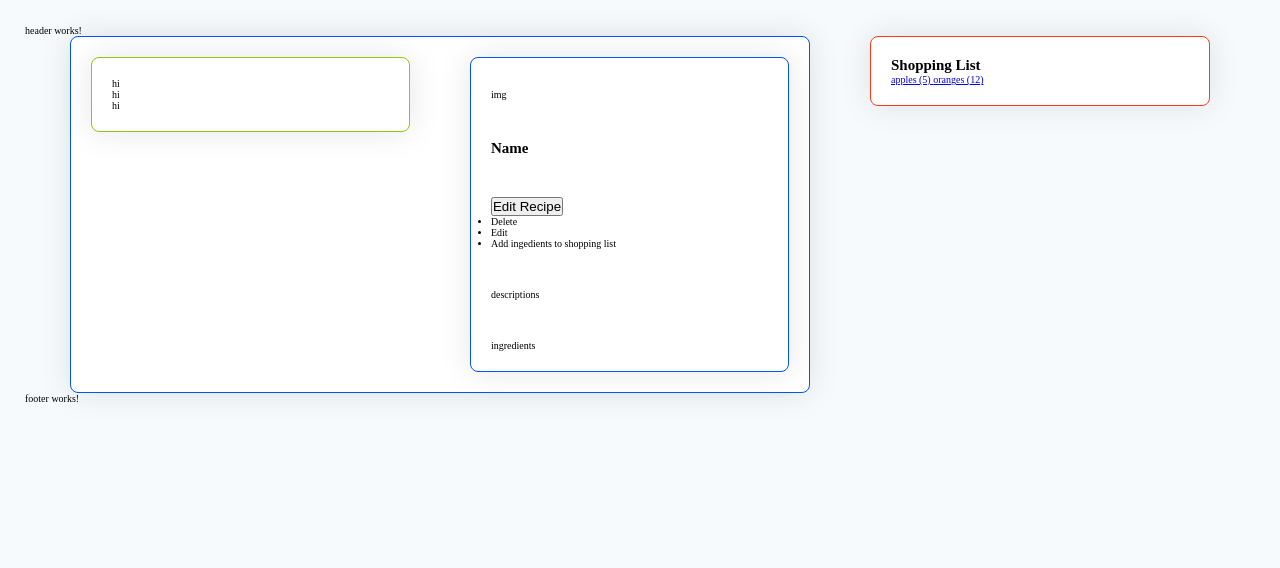
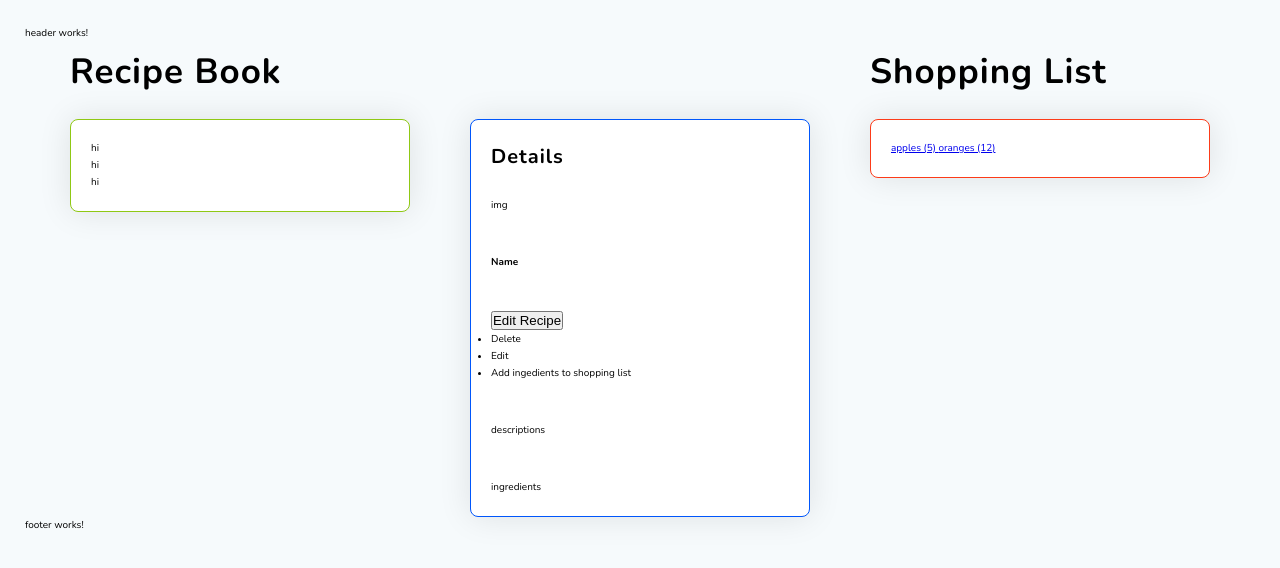
Before and after one commit to scrummish/recipe-app, an Angular app: page / in a window 1280 px wide. Shown: the top 568 px of the page. Built offline with nearby package versions, Linux system fonts and the light colour scheme.

Commit message:
Styled secondary and tertiary headings

```diff
--- a/src/app/recipe-book/recipe-book.component.html
+++ b/src/app/recipe-book/recipe-book.component.html
@@ -1,4 +1,6 @@
-<section class="card card--primary">
+<section>
+  <h2 class="heading-secondary">Recipe Book</h2>
+  <div class="">
     <div class="row">
       <div class="col-1-of-2">
         <app-recipe-list></app-recipe-list>
@@ -7,4 +9,5 @@
         <app-recipe-detail></app-recipe-detail>
       </div>
     </div>
+  </div>
 </section>
--- a/src/app/recipe-book/recipe-detail/recipe-detail.component.html
+++ b/src/app/recipe-book/recipe-detail/recipe-detail.component.html
@@ -1,4 +1,5 @@
 <section class="card card--primary">
+  <h3 class="heading-tertiary">Details</h3>
   <div class="row">
     <div class="col-1-of-1">
       <img [src]="" [alt]="">
@@ -7,7 +8,7 @@
   </div>
   <div class="row">
     <div class="col-1-of-1">
-      <h2>Name</h2>
+      <h4>Name</h4>
     </div>
   </div>
   <div class="row">
--- a/src/app/shopping-list/shopping-list.component.html
+++ b/src/app/shopping-list/shopping-list.component.html
@@ -1,6 +1,6 @@
-<section class="card card--secondary">
-  <h2>Shopping List</h2>
-  <ul>
+<section>
+  <h2 class="heading-secondary">Shopping List</h2>
+  <ul class="card card--secondary">
     <a
       href="#"
       style="cursor: pointer"
--- a/src/sass/abstracts/_variables.scss
+++ b/src/sass/abstracts/_variables.scss
@@ -18,5 +18,9 @@ $gutter: 6rem;
 $row-space: 4rem;
 $row-space-small: 3.5rem;
 
-// Font
+// Font Values
 $font-size-default: 1.6rem;
+$font-family-default: 'Nunito', sans-serif;
+
+// Typography Values
+$heading-letter-spacing: .1rem;
--- /dev/null
+++ b/src/sass/base/_typography.scss
@@ -0,0 +1,32 @@
+@import url('https://fonts.googleapis.com/css?family=Nunito:400,600,700');
+
+body {
+  color: $color-black;
+  font-family: $font-family-default;
+  font-weight: 400;
+  line-height: 1.7;
+}
+
+.heading-secondary {
+  display: inline-block;
+  font-size: 3.5rem;
+  font-weight: 700;
+  letter-spacing: $heading-letter-spacing;
+  margin-bottom: .5em;
+}
+
+.heading-tertiary {
+  display: inline-block;
+  font-size: 2rem;
+  font-weight: 700;
+  letter-spacing: $heading-letter-spacing;
+  margin-bottom: .3em;
+}
+
+.paragraph {
+  font-size: $font-size-default;
+
+  &:not(:last-child) {
+    margin-bottom: 3rem;
+  }
+}
--- a/src/sass/main.scss
+++ b/src/sass/main.scss
@@ -6,3 +6,4 @@
 @import 'components/card';
 
 @import 'base/base';
+@import 'base/typography';
```
Lines whose indentation alone changed are shown as unchanged.
